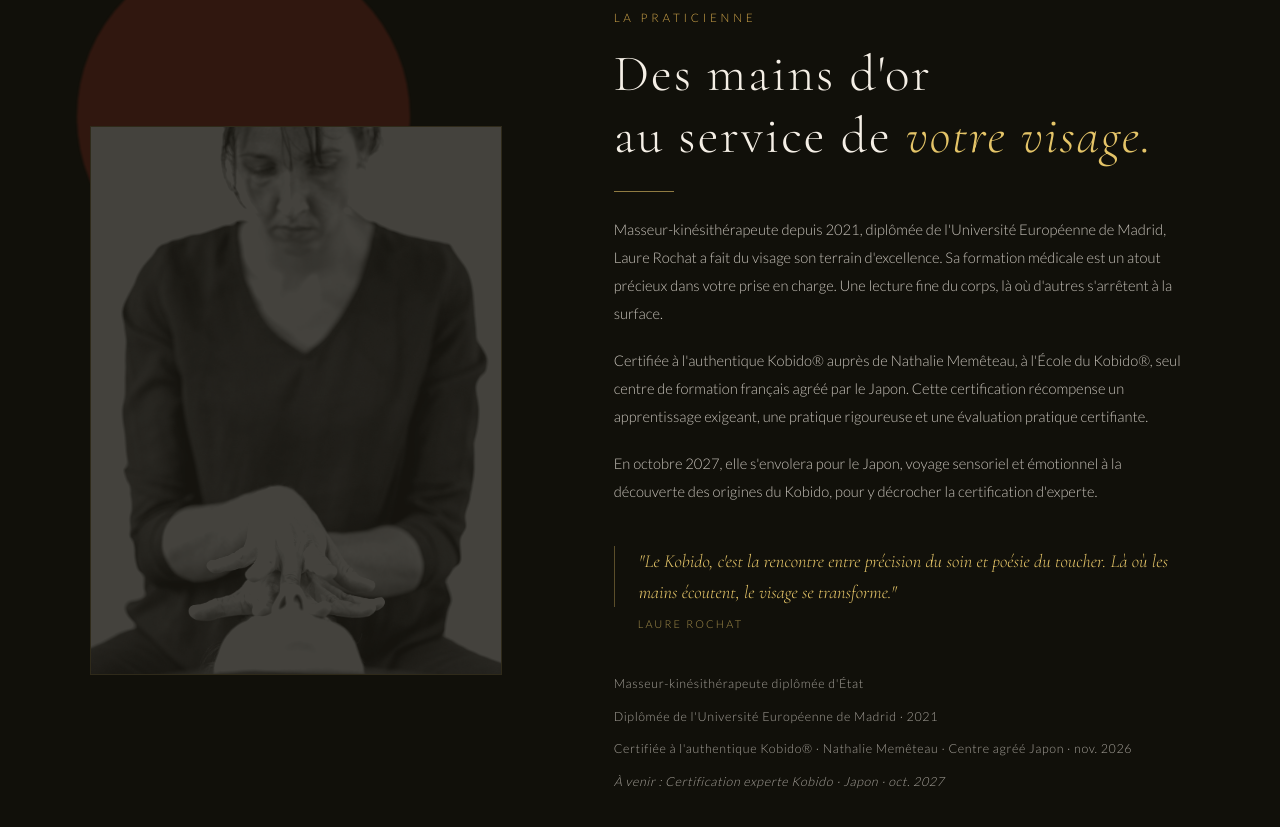
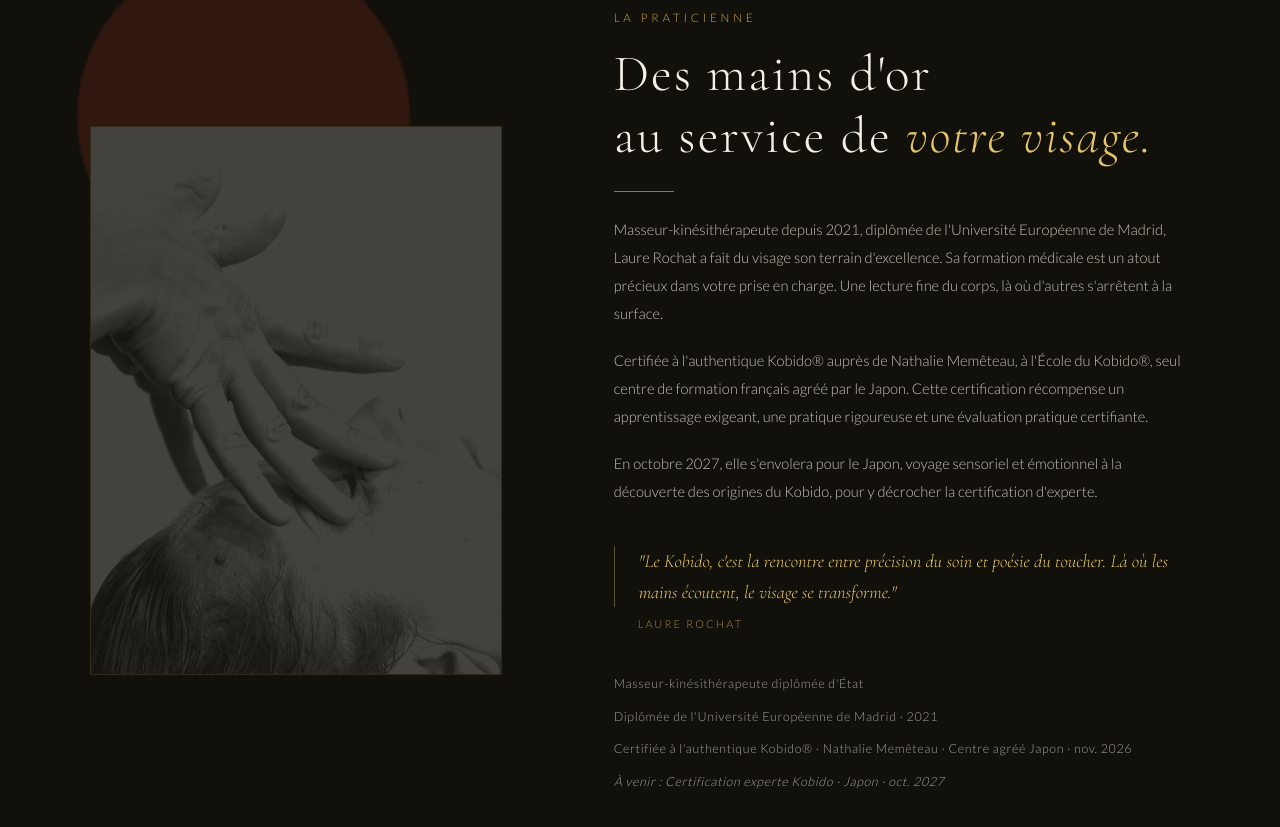
Before and after one commit to WebDevFreelance/lordukobido.github.io, a plain HTML site: page index.html in a window 1280 px wide. Shown: the part 3180-4007 px from the top of the page. Drawn offline with nearby package versions, Linux system fonts and the light colour scheme.

Commit message:
Update index.html

```diff
--- a/index.html
+++ b/index.html
@@ -572,7 +572,7 @@
 
         <div class="expertise__photo-logo" aria-hidden="true">
 
-          <img src="assets/laue.jpeg" alt="" width="120" height="120" loading="lazy" class="expertise__photo-logo-img" />
+          <img src="assets/669d0a68-e645-48d5-8796-cb6769c5678c.jpeg" alt="" width="120" height="120" loading="lazy" class="expertise__photo-logo-img" />
 
         </div>
 
```
